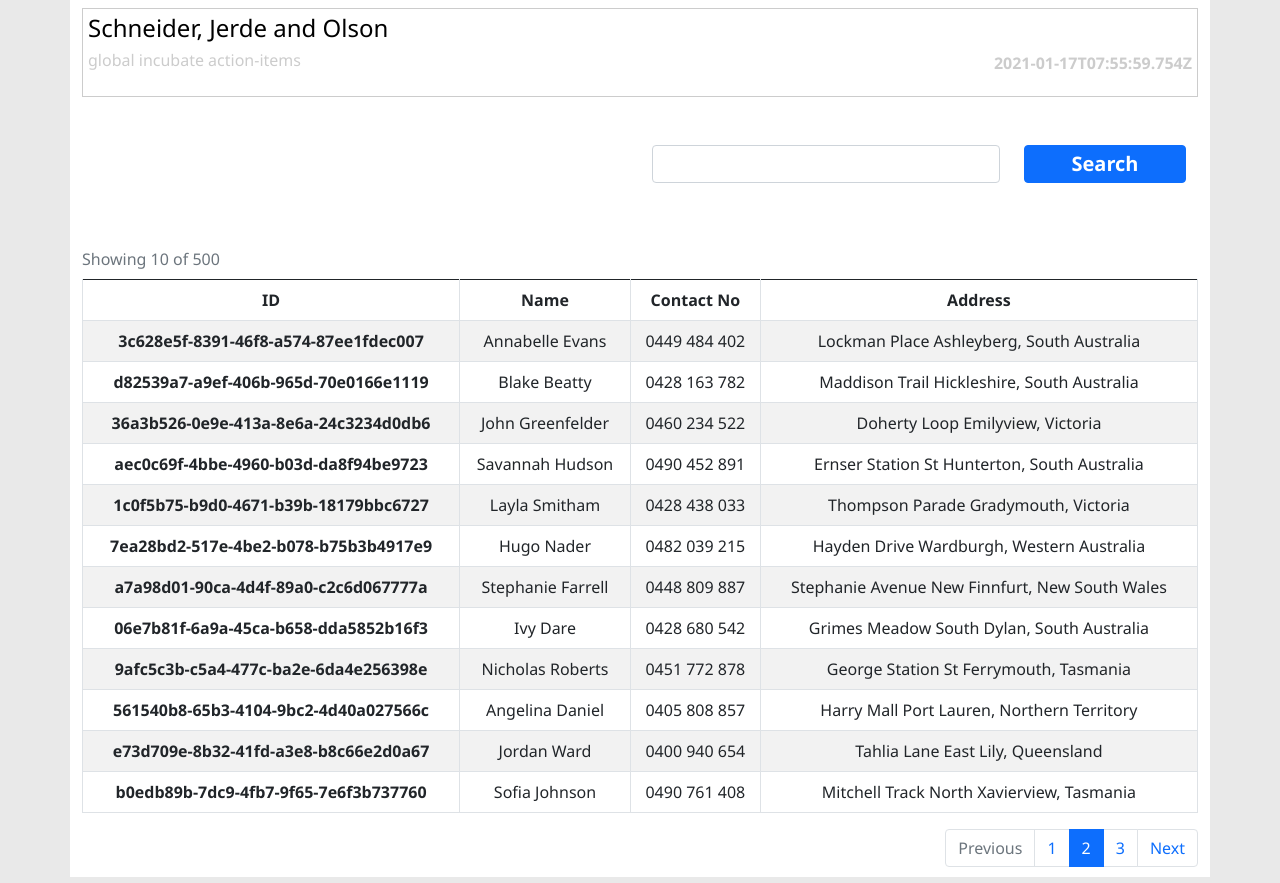
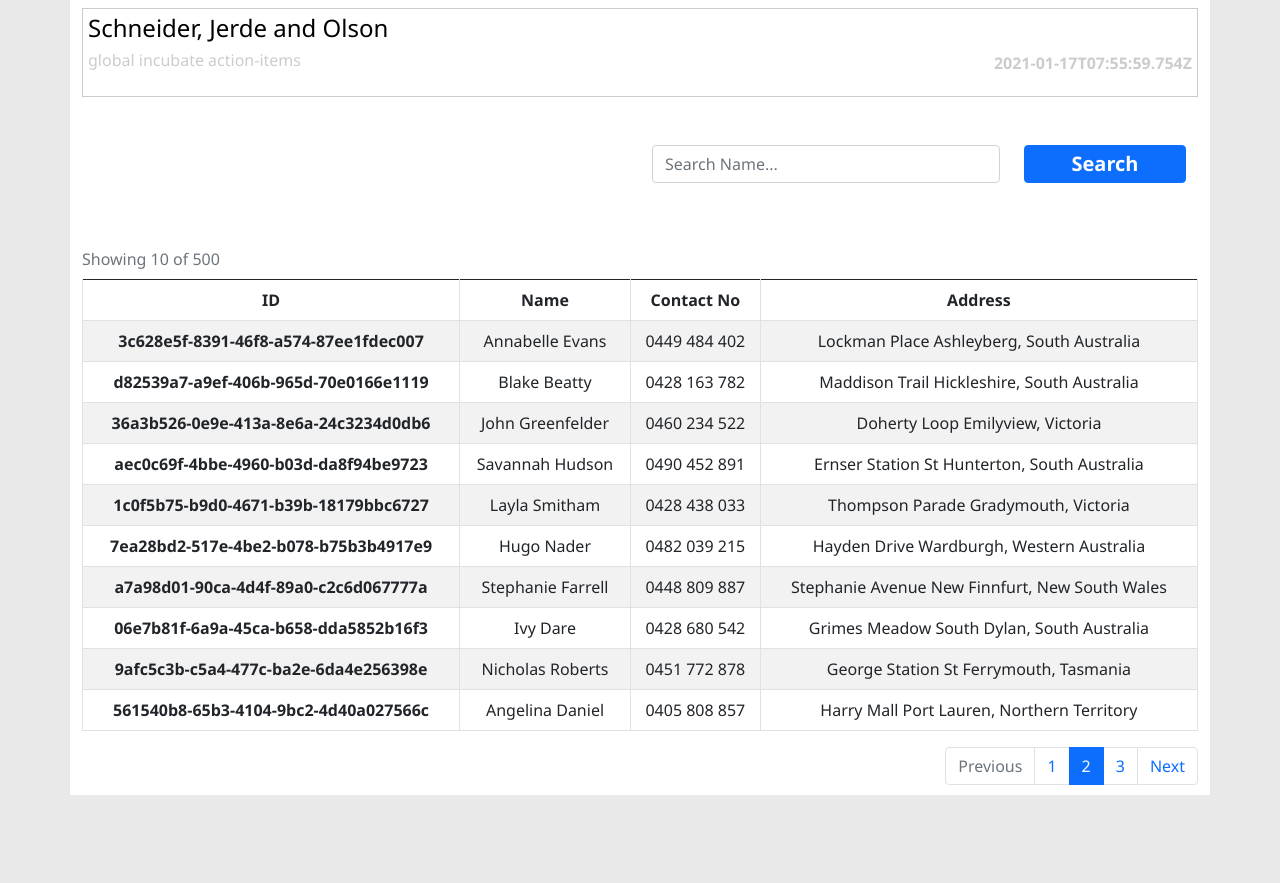
Before and after one commit to ali-itechpro/employeecard, a React (Create React App) app: page / in a window 1280 px wide. After the commit the page ends 801 px from the top, so only its background shows below. Built offline with nearby package versions, Linux system fonts and the light colour scheme; data requests are answered from the project's data file.

Commit message:
feat employees details, header, search

```diff
--- a/src/Components/App.js
+++ b/src/Components/App.js
@@ -1,25 +1,13 @@
-import React,{useState, useEffect} from 'react'
 import 'bootstrap/dist/css/bootstrap.min.css'
 import 'bootstrap/dist/js/bootstrap.min.js'
 import '../assets/css/custom.css'
-import Header from './Header'
-import Search from './Search'
 import Employees from './Employees'
-import data from '../data/sample-data.json'
-
 
 
 const App=()=> {
-  const compInfo= data.companyInfo;
-  const empData= data.employees;
-
-  //console.log(compInfo);
   return (
     <div className="container pt-2 pb-5">
-      <Header comp={compInfo}/>
-      <main>
-            <Employees empData={empData} />
-      </main>
+        <Employees/>
     </div>
   );
 }
--- a/src/Components/Employees.js
+++ b/src/Components/Employees.js
@@ -1,17 +1,70 @@
-import React from 'react';
+import React, { useState,useEffect} from 'react'
 import Search from './Search'
 import EmployeeDetails from './EmployeeDetails'
+import Header from './Header'
+import axios from 'axios'
 
 
-const Employees = props =>{
-    //console.log(props.empData);
-    let data=[];
-    data=props.empData;
+const Employees = () =>{
+
+  const [compDetails, setCompDetails]=useState([]);
+  const [empDetails, setEmpDetails]=useState([]);
+  const [value, setValue]= useState("");
+  const [currentPage, setCurrentPage] = useState(1);
+  const [pageLimit]= useState(2);
+
+  useEffect(()=>{
+    fnCompDetails();
+    fnEmpDetails(0,10,0);
+  },[])
+
+
+  // loading company details
+  const fnCompDetails = async ()=>{
+    return await axios.get("http://localhost:5000/companyInfo")
+    .then(res => setCompDetails(res.data))
+    .catch(err => console.log(err.message))
+  }
+
+
+  // loading employee details
+  const fnEmpDetails = async (start, end, increase)=>{
+    return await axios.get(`http://localhost:5000/employees?_start=${start}&_end=${end}`)
+    .then(res => setEmpDetails(res.data))
+    .catch(err => console.log(err.message))
+  }
+
+  console.log("app emp data:", empDetails);
+
+    const SearchHandler = (e) => {
+        e.preventDefault();
+        return axios.get(`http://localhost:5000/employees?q=${value}`)
+        .then(res => {
+          setEmpDetails(res.data);
+          console.log("search clicked:", empDetails)
+          setValue("");
+        })
+        .catch(err => err.message)
+    }
+
+
 
     return (
       <>
-       <Search></Search>
-        <table className="table  caption-top table-bordered table-striped table-hover table-responsive mt-5">
+      {/* Header component */}
+       <Header company={compDetails}/>
+
+      <main>
+       {/* search component */}
+       <form onSubmit={SearchHandler}>
+       <div className="comp-search col-md-6 offset-md-6 row pt-5">
+            <div className="col-md-8 pb-2"><input type="text" className="form-control" placeholder="Search Name..." value={value} onChange={(e)=>{setValue(e.target.value)}}></input></div>
+            <div className="col-md-4 d-grid pb-2"><button type="submit" id="btnSearch" className="btn btn-primary btn-block">Search</button></div>
+        </div>
+        </form>
+
+        {/* list of employees */}
+        <table className="table caption-top table-bordered table-striped table-hover table-responsive mt-5">
           <caption>Showing 10 of 500</caption>
           <thead>
             <tr>
@@ -22,19 +75,21 @@ const Employees = props =>{
             </tr>
           </thead>
           <tbody>
-            {data && data.map((emp,i) => {
+            {empDetails.length !==0 ?(empDetails.map((emp,i) => {
             return <tr data-bs-toggle="modal" data-bs-target="#exampleModal" key={i}>
               <th scope="row">{emp.id}</th>
               <td>{emp.firstName + " " + emp.lastName}</td>
               <td>{emp.contactNo}</td>
               <td>{emp.address}</td>
             </tr>
-            })}
+            })):(
+              <th className="alert alert-danger" role="alert" colspan="4">Data not found</th>
+            )}
 
           </tbody>
         </table>
-        <div className="">
-          <nav aria-label="...">
+
+        {/* paginations  */}
             <ul className="pagination">
               <li className="page-item disabled">
                 <a
@@ -64,9 +119,9 @@ const Employees = props =>{
                 </a>
               </li>
             </ul>
-          </nav>
-        </div>
+
         <EmployeeDetails></EmployeeDetails>
+        </main>
       </>
     );
 }
--- a/src/Components/Header.js
+++ b/src/Components/Header.js
@@ -1,16 +1,16 @@
 const Header = props => {
-    let compInfo=[];
-    compInfo=props.comp;
-    //console.log(compInfo)
+    let comData={};
+    comData=props.company;
+    //console.log(typeof(comData))
 
     return <>
         <header className="header-con">
         <div>
-            <h4>{compInfo.companyName}</h4>
+            <h4>{comData.companyName}</h4>
         </div>
         <div className="row">
-            <div className="col-md-6"><h6>{compInfo.companyMotto}</h6></div>
-            <div className="col-md-6"><p className="comest">{compInfo.companyEst}</p></div>
+            <div className="col-md-6"><h6>{comData.companyMotto}</h6></div>
+            <div className="col-md-6"><p className="comest">{comData.companyEst}</p></div>
         </div>
       </header>
     </>
```
Also changed, not shown: package.json (+6 -1 lines), 12 other files (tests, documents, lock files or other folders).
